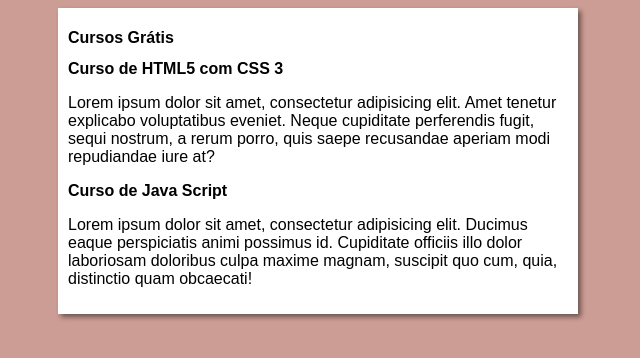
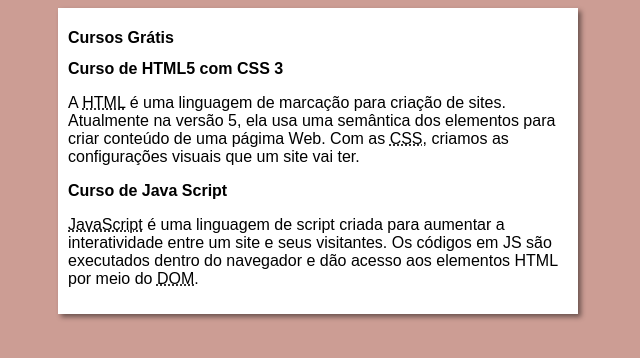
Before and after one commit to cristianoandrad/projeto-site, a plain HTML site: page index.html in a window 1280 px wide. Shown: the whole page, without its empty margins (322-962 px from the left). Drawn offline with Linux system fonts and the light colour scheme.

Commit message:
Update index.html

```diff
--- a/index.html
+++ b/index.html
@@ -14,11 +14,11 @@
         </header>
         <article>
             <h2>Curso de HTML5 com CSS 3</h2>
-            <p>Lorem ipsum dolor sit amet, consectetur adipisicing elit. Amet tenetur explicabo voluptatibus eveniet. Neque cupiditate perferendis fugit, sequi nostrum, a rerum porro, quis saepe recusandae aperiam modi repudiandae iure at?</p>
+            <p>A <abbr title="HyperText Markup Languagem">HTML</abbr> é uma linguagem de marcação para criação de sites. Atualmente na versão 5, ela usa uma semântica dos elementos para criar conteúdo de uma págima Web. Com as <abbr title="Cascading Style Sheets">CSS</abbr>, criamos as configurações visuais que um site vai ter. </p>
         </article>
         <article>
             <h2>Curso de Java Script</h2>
-            <p>Lorem ipsum dolor sit amet, consectetur adipisicing elit. Ducimus eaque perspiciatis animi possimus id. Cupiditate officiis illo dolor laboriosam doloribus culpa maxime magnam, suscipit quo cum, quia, distinctio quam obcaecati!</p>
+            <p><abbr title="JavaScript">JavaScript</abbr> é uma linguagem de script criada para aumentar a interatividade entre um site e seus visitantes. Os códigos em JS são executados dentro do navegador e dão acesso aos elementos HTML por meio  do <abbr title="Document ObjetI Model">DOM</abbr>.</p>
         </article>
     </main>
 </body>
```
